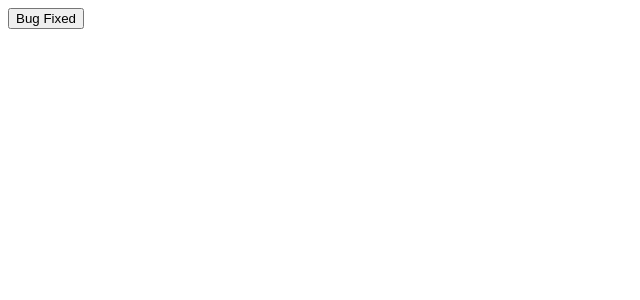
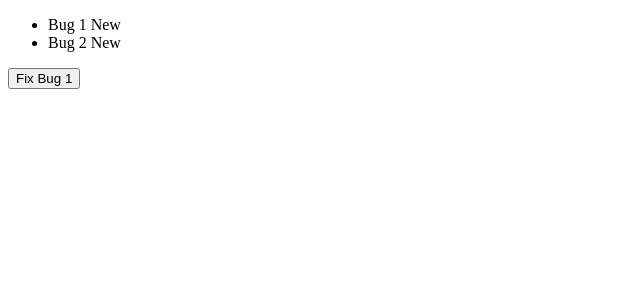
Before and after one commit to nishandevkar/MoshReactCourse, a React (Vite) app in the folder nishan-mosh-follow-along/: page / in a window 1280 px wide. Shown: the top 300 px of the page, without its empty margins (0-640 px from the left). Built offline with nearby package versions, Linux system fonts and the light colour scheme.

Commit message:
Uses Immer for object update
- Uses the Immer library to update the
objects just like a javascript object
- Immer keeps track of the changes behind the scene

```diff
--- a/nishan-mosh-follow-along/src/App.tsx
+++ b/nishan-mosh-follow-along/src/App.tsx
@@ -1,11 +1,12 @@
 // This works because TypeScript looks for index.ts
 // if it doesnt find the ./components/ListGroup/ListGroup
-import ArrayOfBugs from "./components/ArrayOfBugs/ArrayOfBugs";
+
+import ImmerArrayOfBugs from "./components/ImmerArrayOfBugs/ImmerArrayOfBugs";
 
 function App() {
 	return (
 		<div>
-			<ArrayOfBugs></ArrayOfBugs>
+			<ImmerArrayOfBugs></ImmerArrayOfBugs>
 		</div>
 	);
 }
--- /dev/null
+++ b/nishan-mosh-follow-along/src/components/ImmerArrayOfBugs/ImmerArrayOfBugs.tsx
@@ -0,0 +1,31 @@
+import { useState } from "react";
+import { produce } from "immer";
+const ImmerArrayOfBugs = () => {
+	const [bugs, setBugs] = useState([
+		{ id: 1, bugTitle: "Bug 1", isFixed: false },
+		{ id: 2, bugTitle: "Bug 2", isFixed: false },
+	]);
+	const handleOnClick = () => {
+		setBugs(
+			produce((draft) => {
+				const bug = draft.find((bug) => bug.id === 1);
+				if (bug) bug.isFixed = true;
+			})
+		);
+	};
+	return (
+		<div>
+			<ul>
+				{bugs.map((bug) => (
+					<li key={bug.id}>
+						{bug.bugTitle + " "}
+						{bug.isFixed ? "Fixed " : "New "}
+					</li>
+				))}
+			</ul>
+			<button onClick={handleOnClick}>Fix Bug 1</button>
+		</div>
+	);
+};
+
+export default ImmerArrayOfBugs;
--- a/package.json
+++ b/package.json
@@ -1,6 +1,7 @@
 {
   "dependencies": {
     "bootstrap": "^5.3.3",
+    "immer": "^10.1.1",
     "react-icons": "^5.2.1",
     "styled-components": "^6.1.11"
   }
```
Also changed, not shown: 1 other file (tests, documents, lock files or other folders).
